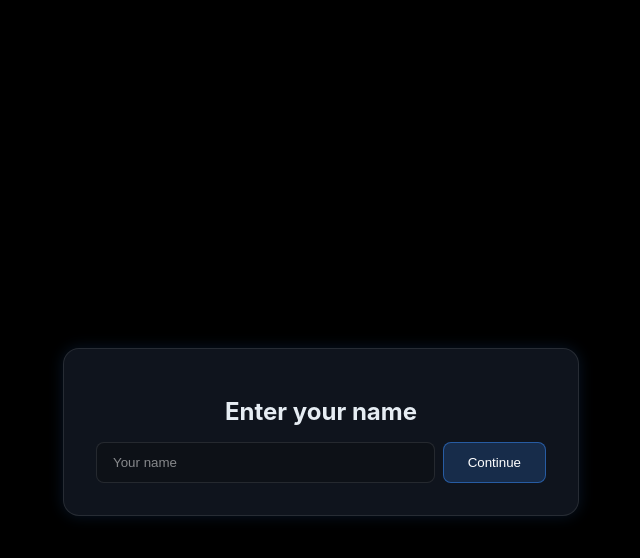
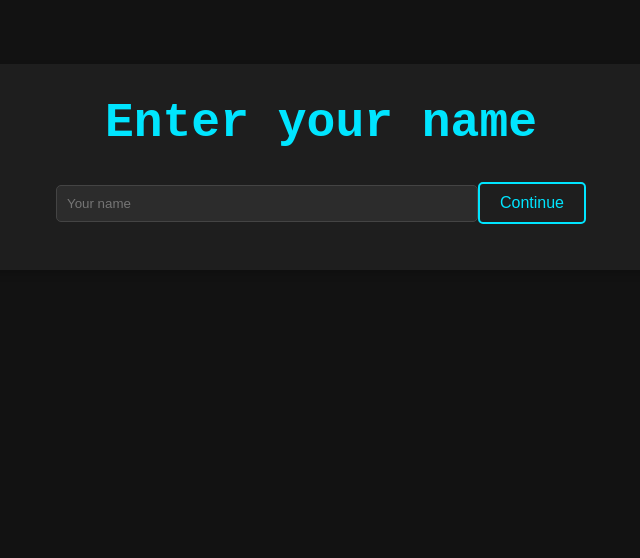
Before and after one commit to CLCK0622/syncup, a Next.js app: page / in a window 1280 px wide. Shown: the top 558 px of the page, without its empty margins (319-959 px from the left). Built offline with nearby package versions, Linux system fonts and the light colour scheme.

Commit message:
feat: add tracking feature

```diff
--- /dev/null
+++ b/src/app/api/geoip/route.ts
@@ -0,0 +1,17 @@
+import { NextRequest, NextResponse } from 'next/server';
+
+export async function GET(req: NextRequest) {
+  const ip = req.nextUrl.searchParams.get('ip');
+
+  if (!ip) {
+    return NextResponse.json({ error: 'IP address is required' }, { status: 400 });
+  }
+
+  try {
+    const response = await fetch(`http://ip-api.com/json/${ip}`);
+    const data = await response.json();
+    return NextResponse.json(data);
+  } catch (error) {
+    return NextResponse.json({ error: 'Error fetching geolocation data' }, { status: 500 });
+  }
+}
--- /dev/null
+++ b/src/app/api/vote/route.ts
@@ -0,0 +1,29 @@
+import { NextRequest, NextResponse } from 'next/server';
+import { readDb, writeDb, VoteData } from '@/lib/db';
+
+export async function POST(req: NextRequest) {
+  try {
+    const { vote } = await req.json();
+    let ip = req.headers.get('x-forwarded-for') || req.ip || 'unknown';
+
+    // Use a sample IP for local development
+    if (ip === '::1' || ip === '127.0.0.1') {
+      ip = '8.8.8.8'; // Google's public DNS server IP
+    }
+
+    const newVote: VoteData = {
+      ip,
+      vote,
+      timestamp: new Date().toISOString(),
+    };
+
+    const db = await readDb();
+    db.push(newVote);
+    await writeDb(db);
+
+    return NextResponse.json({ message: 'Vote recorded' });
+  } catch (error) {
+    console.error('Error recording vote:', error);
+    return NextResponse.json({ message: 'Error recording vote' }, { status: 500 });
+  }
+}
--- a/src/app/globals.scss
+++ b/src/app/globals.scss
@@ -1,23 +1,181 @@
-/* Dark Theme with Glory Effect */
-
+/* General Body Styles */
 body {
-  background: #000000; /* Complete black background */
-  font-family: -apple-system, BlinkMacSystemFont, "Segoe UI", Roboto, Helvetica, Arial, sans-serif, "Apple Color Emoji", "Segoe UI Emoji", "Segoe UI Symbol";
-  color: #E6EDF3; /* Light text for dark background */
+  background-color: #121212;
+  color: #EAEAEA;
+  font-family: 'Roboto Mono', monospace;
   margin: 0;
+  padding: 0;
+  box-sizing: border-box;
 }
 
-.page-container {
-  display: flex;
-  align-items: center;
-  justify-content: center;
-  min-height: 100vh;
+/* Main Container */
+.main-container {
+  max-width: 960px;
+  margin: 4rem auto;
   padding: 2rem;
+  background-color: #1E1E1E;
+  border-radius: 8px;
+  box-shadow: 0 4px 8px rgba(0, 0, 0, 0.2);
 }
 
-.dashboard-container {
-  padding: 2rem;
-  min-height: 100vh;
+/* Headings */
+h1, h2, h3, h4, h5, h6 {
+  color: #00E5FF;
+  margin-top: 0;
+}
+
+h1 {
+  font-size: 3rem;
+  text-align: center;
+  margin-bottom: 2rem;
+}
+
+h2 {
+  font-size: 2rem;
+  border-bottom: 2px solid #00E5FF;
+  padding-bottom: 0.5rem;
+  margin-bottom: 1.5rem;
+}
+
+/* Paragraphs */
+p {
+  line-height: 1.6;
+  font-size: 1.1rem;
+}
+
+/* Links */
+a {
+  color: #00E5FF;
+  text-decoration: none;
+  transition: color 0.3s ease;
+
+  &:hover {
+    color: #FFFFFF;
+  }
+}
+
+/* Buttons */
+.btn {
+  display: inline-block;
+  background-color: transparent;
+  border: 2px solid #00E5FF;
+  color: #00E5FF;
+  padding: 10px 20px;
+  border-radius: 5px;
+  cursor: pointer;
+  font-size: 1rem;
+  transition: background-color 0.3s ease, color 0.3s ease;
+
+  &:hover {
+    background-color: #00E5FF;
+    color: #121212;
+  }
+}
+
+.btn-up {
+  border-color: #00FF7F;
+  color: #00FF7F;
+
+  &:hover {
+    background-color: #00FF7F;
+    color: #121212;
+  }
+}
+
+.btn-down {
+  border-color: #FF4D4D;
+  color: #FF4D4D;
+
+  &:hover {
+    background-color: #FF4D4D;
+    color: #121212;
+  }
+}
+
+/* Forms */
+input, textarea {
+  background-color: #2C2C2C;
+  border: 1px solid #444;
+  color: #EAEAEA;
+  padding: 10px;
+  border-radius: 5px;
+  width: 100%;
+}
+
+/* Stats Grid */
+.stats-grid {
+  display: grid;
+  grid-template-columns: repeat(auto-fill, minmax(250px, 1fr));
+  gap: 1.5rem;
+  margin-top: 2rem;
+}
+
+.stat-card {
+  background-color: #2C2C2C;
+  padding: 1.5rem;
+  border-radius: 8px;
+  border: 1px solid #444;
+  text-align: left;
+
+  p {
+    margin: 0.5rem 0;
+  }
+
+  .ip-address {
+    font-weight: bold;
+    color: #00E5FF;
+    font-size: 1.2rem;
+    margin-bottom: 1rem;
+  }
+}
+
+/* Map Container */
+.map-container {
+  margin-top: 2rem;
+  border: 1px solid #444;
+  border-radius: 8px;
+  overflow: hidden; // to respect the border-radius
+  background-color: #2C2C2C;
+}
+
+/* Dashboard Layout */
+.dashboard-grid {
+  display: grid;
+  grid-template-columns: 2fr 1fr;
+  gap: 2rem;
+  margin-top: 2rem;
+}
+
+.dashboard-column {
+  display: flex;
+  flex-direction: column;
+  gap: 1.5rem;
+}
+
+.event-card, .free-day-card {
+  background-color: #2C2C2C;
+  padding: 1.5rem;
+  border-radius: 8px;
+  border: 1px solid #444;
+
+  p {
+    margin: 0.5rem 0;
+  }
+
+  .event-summary {
+    font-weight: bold;
+    color: #00E5FF;
+    font-size: 1.2rem;
+    margin-bottom: 1rem;
+  }
+}
+
+.free-day-item {
+    padding: 0.5rem;
+    border-bottom: 1px solid #444;
+    &:last-child {
+        border-bottom: none;
+    }
 }
 
 .dashboard-header {
@@ -29,118 +187,56 @@ body {
 
 .dashboard-actions {
     display: flex;
-  align-items: center;
     gap: 1rem;
 }
 
-.page-title {
-  font-size: 1.875rem;
-  font-weight: 700;
+.upload-label {
+  display: inline-block;
+  background-color: transparent;
+  border: 2px solid #00E5FF;
+  color: #00E5FF;
+  padding: 10px 20px;
+  border-radius: 5px;
+  cursor: pointer;
+  font-size: 1rem;
+  transition: background-color 0.3s ease, color 0.3s ease;
+
+  &:hover {
+    background-color: #00E5FF;
+    color: #121212;
+  }
 }
 
-.card-title {
-  font-size: 1.5rem;
-  font-weight: 700;
-  margin-bottom: 1rem;
+/* Detailed Data Table */
+.data-table {
+  width: 100%;
+  border-collapse: collapse;
+  margin-top: 2rem;
+
+  th, td {
+    border: 1px solid #444;
+    padding: 0.75rem;
+    text-align: left;
+  }
+
+  thead {
+    background-color: #2C2C2C;
+    th {
+      color: #00E5FF;
+    }
+  }
+
+  tbody tr:nth-child(even) {
+    background-color: #2C2C2C;
+  }
+}
+
+/* Utility Classes */
+.text-center {
   text-align: center;
 }
 
-.glass-card {
-  background: rgba(30, 41, 59, 0.5); /* Dark, translucent card */
-  backdrop-filter: blur(10px);
-  border-radius: 1rem;
-  border: 1px solid rgba(255, 255, 255, 0.1);
-  padding: 2rem;
-  /* --- Glory Effect --- */
-  box-shadow: 0 0 15px rgba(56, 139, 253, 0.15);
-  transition: box-shadow 0.3s ease-in-out;
-
-  &:hover {
-    box-shadow: 0 0 30px rgba(56, 139, 253, 0.35); /* Intensify glow on hover */
-  }
-}
-
-.button {
-  background: rgba(56, 139, 253, 0.2);
-  border: 1px solid rgba(56, 139, 253, 0.5);
-  border-radius: 0.5rem;
-  color: white;
-  padding: 0.75rem 1.5rem;
-  cursor: pointer;
-  transition: background-color 0.3s ease;
-  white-space: nowrap; /* Prevent button text from wrapping */
-
-  &:hover {
-    background: rgba(56, 139, 253, 0.4);
-  }
-}
-
-.upload-label {
-  @extend .button;
-}
-
-.input {
-  background: rgba(13, 17, 23, 0.8);
-  border: 1px solid rgba(255, 255, 255, 0.1);
-  border-radius: 0.5rem;
-  padding: 0.75rem 1rem;
-  color: white;
-  /* width: 100%; <-- REMOVED to allow for inline forms */
-
-  &::placeholder {
-    color: rgba(255, 255, 255, 0.5);
-  }
-
-  &:focus {
-    outline: none;
-    box-shadow: 0 0 0 2px rgba(56, 139, 253, 0.5);
-  }
-}
-
-.inline-form {
-  display: flex;
-  gap: 0.5rem;
-  align-items: center;
-
-  .input {
-    flex-grow: 1; /* Allow input to take up available space */
-  }
-
-  .button {
-    flex-shrink: 0; /* Prevent button from shrinking */
-  }
-}
-
-.dashboard-grid {
-  display: grid;
-  gap: 2rem;
-
-  @media (min-width: 768px) {
-    grid-template-columns: repeat(3, 1fr);
-  }
-}
-
-.dashboard-column-main {
-  @media (min-width: 768px) {
-    grid-column: span 2 / span 2;
-  }
-}
-
-.list-container {
-  display: flex;
-  flex-direction: column;
-  gap: 1rem;
-}
-
-.event-summary {
-  font-size: 1.125rem;
-  font-weight: 600;
-  color: #58a6ff; /* A brighter blue for summaries */
-}
-
-.free-day-item {
-  background: rgba(56, 139, 253, 0.1);
-  border: 1px solid rgba(56, 139, 253, 0.2);
-  border-radius: 0.5rem;
-  padding: 0.5rem 1rem;
-}
+.mt-1 { margin-top: 1rem; }
+.mt-2 { margin-top: 2rem; }
+.mb-1 { margin-bottom: 1rem; }
+.mb-2 { margin-bottom: 2rem; }
--- a/src/components/login-page.tsx
+++ b/src/components/login-page.tsx
@@ -1,4 +1,3 @@
-
 import { useState } from 'react';
 
 interface LoginPageProps {
@@ -16,18 +15,18 @@ export default function LoginPage({ onLogin }: LoginPageProps) {
   };
 
   return (
-    <div className="page-container">
-      <div className="glass-card" style={{ maxWidth: '450px', width: '100%' }}>
-        <h1 className="card-title">Enter your name</h1>
-        <form onSubmit={handleSubmit} className="inline-form">
+    <div className="main-container">
+      <div className="text-center">
+        <h1>Enter your name</h1>
+        <form onSubmit={handleSubmit} className="mt-2">
           <input
             type="text"
             value={name}
             onChange={(e) => setName(e.target.value)}
-            className="input"
             placeholder="Your name"
+            style={{ maxWidth: '400px', margin: '0 auto 1rem' }}
           />
-          <button type="submit" className="button">
+          <button type="submit" className="btn">
             Continue
           </button>
         </form>
--- a/src/lib/db.ts
+++ b/src/lib/db.ts
@@ -1,18 +1,38 @@
-
 import { Pool } from 'pg';
-
-if (!process.env.DATABASE_URL) {
-  throw new Error('DATABASE_URL environment variable is not set');
-}
-
-// Append ?sslmode=require if it's not already there.
-// This is often required for connecting to cloud databases like Neon from serverless environments.
-const connectionString = process.env.DATABASE_URL.includes('sslmode')
-  ? process.env.DATABASE_URL
-  : `${process.env.DATABASE_URL}?sslmode=require`;
+import { promises as fs } from 'fs';
+import path from 'path';
 
 const pool = new Pool({
-  connectionString: connectionString,
+  user: process.env.POSTGRES_USER,
+  host: process.env.POSTGRES_HOST,
+  database: process.env.POSTGRES_DATABASE,
+  password: process.env.POSTGRES_PASSWORD,
+  port: parseInt(process.env.POSTGRES_PORT || '5432'),
 });
 
 export default pool;
+
+const dataFilePath = path.join(process.cwd(), 'data.json');
+
+export interface VoteData {
+  ip: string;
+  vote: string;
+  timestamp: string;
+}
+
+export async function readDb(): Promise<VoteData[]> {
+  try {
+    const fileContent = await fs.readFile(dataFilePath, 'utf-8');
+    return JSON.parse(fileContent);
+  } catch (error) {
+    // If the file doesn't exist, return an empty array
+    if ((error as NodeJS.ErrnoException).code === 'ENOENT') {
+      return [];
+    }
+    throw error;
+  }
+}
+
+export async function writeDb(data: VoteData[]): Promise<void> {
+  await fs.writeFile(dataFilePath, JSON.stringify(data, null, 2));
+}
```
Also changed, not shown: data.json (added, +12 -0 lines), package.json (+10 -8 lines), src/app/preview/page.tsx (added, +55 -0 lines), src/app/stats/map.tsx (added, +37 -0 lines), src/app/stats/page.tsx (added, +99 -0 lines), src/components/dashboard.tsx (+9 -14 lines), 1 other file (tests, documents, lock files or other folders). Lines whose indentation alone changed are shown as unchanged.
